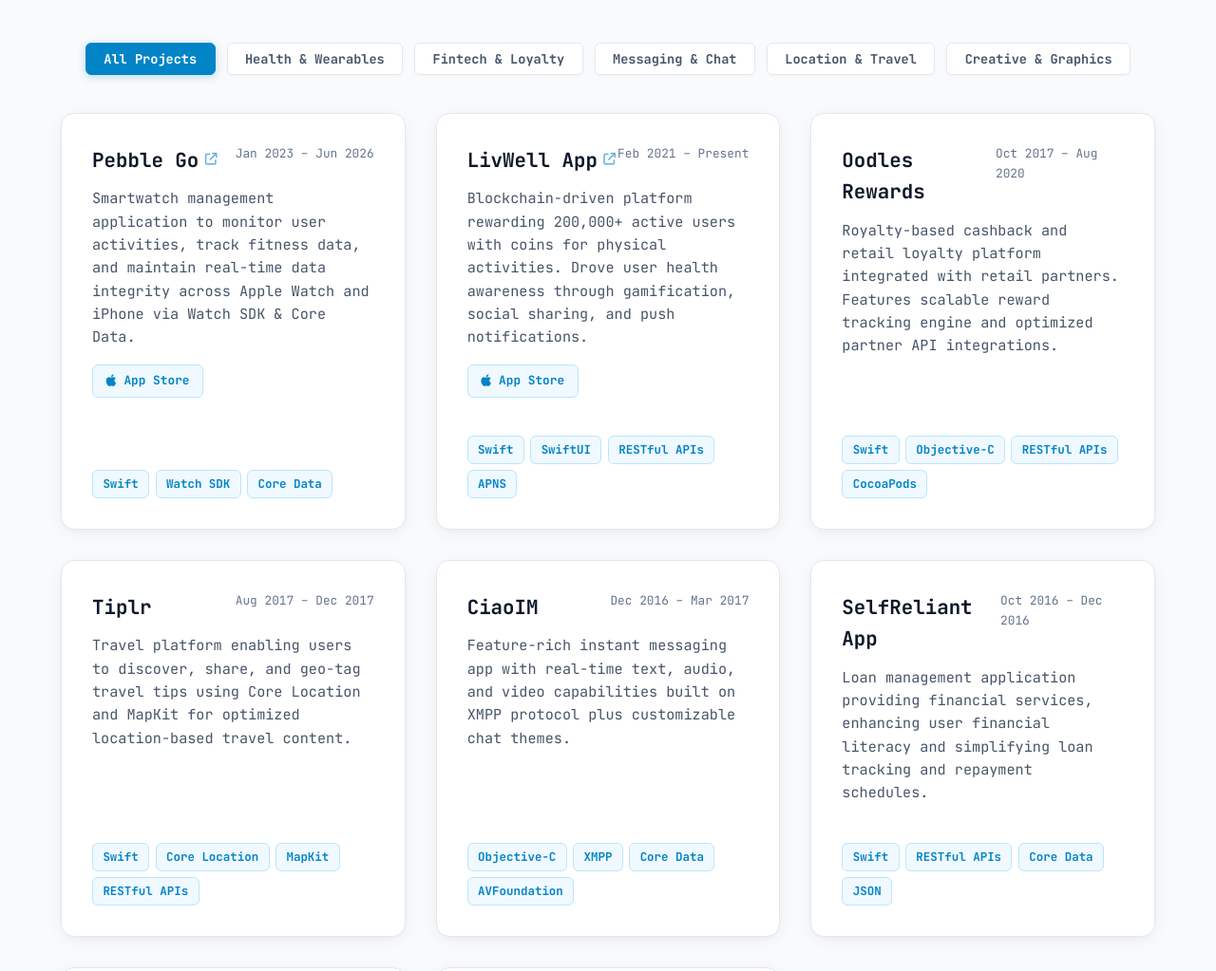
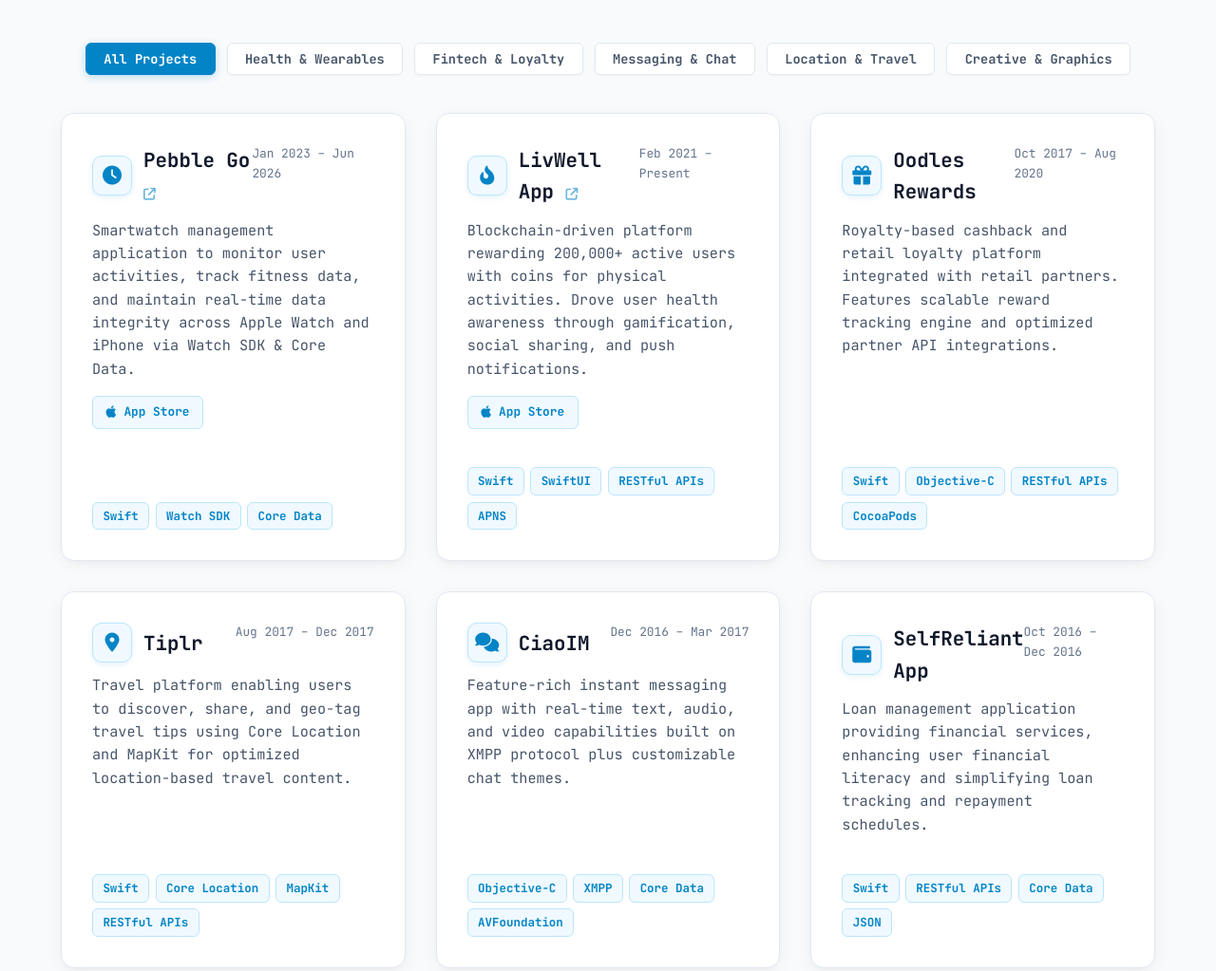
Before and after one commit to avinashamanjha251/avinashamanjha, a plain HTML site: page index.html in a window 1280 px wide. Shown: the part 4120-5143 px from the top of the page at 95% size. Drawn offline with Linux system fonts and the light colour scheme.

Commit message:
Add square app icons to all project cards and make App Store cards completely clickable

```diff
--- a/index.html
+++ b/index.html
@@ -360,47 +360,53 @@
 
       <div class="projects-grid">
         <!-- Project 1 -->
-        <div class="project-card" data-category="health">
+        <a href="https://apps.apple.com/in/app/pebble-go-pebblesquad/id6452240092" target="_blank" rel="noopener noreferrer" class="project-card project-card-link" data-category="health">
           <div class="project-top">
             <div class="project-header">
+              <div class="project-title-wrapper">
+                <div class="app-icon-square">
+                  <i class="fa-solid fa-clock"></i>
+                </div>
                 <h3 class="project-title">
-                <a href="https://apps.apple.com/in/app/pebble-go-pebblesquad/id6452240092" target="_blank" rel="noopener noreferrer" class="project-title-link">
                   Pebble Go <i class="fa-solid fa-arrow-up-right-from-square title-link-icon"></i>
-                </a>
                 </h3>
+              </div>
               <span class="project-date">Jan 2023 – Jun 2026</span>
             </div>
             <p class="project-desc">
               Smartwatch management application to monitor user activities, track fitness data, and maintain real-time data integrity across Apple Watch and iPhone via Watch SDK & Core Data.
             </p>
-            <a href="https://apps.apple.com/in/app/pebble-go-pebblesquad/id6452240092" target="_blank" rel="noopener noreferrer" class="project-app-link">
+            <div class="project-app-link">
               <i class="fa-brands fa-apple"></i> App Store
-            </a>
+            </div>
           </div>
           <div class="project-tech">
             <span class="tech-tag">Swift</span>
             <span class="tech-tag">Watch SDK</span>
             <span class="tech-tag">Core Data</span>
           </div>
-        </div>
+        </a>
 
         <!-- Project 2 -->
-        <div class="project-card" data-category="health fintech">
+        <a href="https://apps.apple.com/in/app/livwell-s%E1%BB%A9c-kh%E1%BB%8Fe-th%E1%BB%8Bnh-v%C6%B0%E1%BB%A3ng/id1509195628" target="_blank" rel="noopener noreferrer" class="project-card project-card-link" data-category="health fintech">
           <div class="project-top">
             <div class="project-header">
+              <div class="project-title-wrapper">
+                <div class="app-icon-square">
+                  <i class="fa-solid fa-fire-flame-curved"></i>
+                </div>
                 <h3 class="project-title">
-                <a href="https://apps.apple.com/in/app/livwell-s%E1%BB%A9c-kh%E1%BB%8Fe-th%E1%BB%8Bnh-v%C6%B0%E1%BB%A3ng/id1509195628" target="_blank" rel="noopener noreferrer" class="project-title-link">
                   LivWell App <i class="fa-solid fa-arrow-up-right-from-square title-link-icon"></i>
-                </a>
                 </h3>
+              </div>
               <span class="project-date">Feb 2021 – Present</span>
             </div>
             <p class="project-desc">
               Blockchain-driven platform rewarding 200,000+ active users with coins for physical activities. Drove user health awareness through gamification, social sharing, and push notifications.
             </p>
-            <a href="https://apps.apple.com/in/app/livwell-s%E1%BB%A9c-kh%E1%BB%8Fe-th%E1%BB%8Bnh-v%C6%B0%E1%BB%A3ng/id1509195628" target="_blank" rel="noopener noreferrer" class="project-app-link">
+            <div class="project-app-link">
               <i class="fa-brands fa-apple"></i> App Store
-            </a>
+            </div>
           </div>
           <div class="project-tech">
             <span class="tech-tag">Swift</span>
@@ -408,13 +414,18 @@
             <span class="tech-tag">RESTful APIs</span>
             <span class="tech-tag">APNS</span>
           </div>
-        </div>
+        </a>
 
         <!-- Project 3 -->
         <div class="project-card" data-category="fintech">
           <div class="project-top">
             <div class="project-header">
+              <div class="project-title-wrapper">
+                <div class="app-icon-square">
+                  <i class="fa-solid fa-gift"></i>
+                </div>
                 <h3 class="project-title">Oodles Rewards</h3>
+              </div>
               <span class="project-date">Oct 2017 – Aug 2020</span>
             </div>
             <p class="project-desc">
@@ -433,7 +444,12 @@
         <div class="project-card" data-category="location">
           <div class="project-top">
             <div class="project-header">
+              <div class="project-title-wrapper">
+                <div class="app-icon-square">
+                  <i class="fa-solid fa-location-dot"></i>
+                </div>
                 <h3 class="project-title">Tiplr</h3>
+              </div>
               <span class="project-date">Aug 2017 – Dec 2017</span>
             </div>
             <p class="project-desc">
@@ -452,7 +468,12 @@
         <div class="project-card" data-category="messaging">
           <div class="project-top">
             <div class="project-header">
+              <div class="project-title-wrapper">
+                <div class="app-icon-square">
+                  <i class="fa-solid fa-comments"></i>
+                </div>
                 <h3 class="project-title">CiaoIM</h3>
+              </div>
               <span class="project-date">Dec 2016 – Mar 2017</span>
             </div>
             <p class="project-desc">
@@ -471,7 +492,12 @@
         <div class="project-card" data-category="fintech">
           <div class="project-top">
             <div class="project-header">
+              <div class="project-title-wrapper">
+                <div class="app-icon-square">
+                  <i class="fa-solid fa-wallet"></i>
+                </div>
                 <h3 class="project-title">SelfReliant App</h3>
+              </div>
               <span class="project-date">Oct 2016 – Dec 2016</span>
             </div>
             <p class="project-desc">
@@ -490,7 +516,12 @@
         <div class="project-card" data-category="creative">
           <div class="project-top">
             <div class="project-header">
+              <div class="project-title-wrapper">
+                <div class="app-icon-square">
+                  <i class="fa-solid fa-palette"></i>
+                </div>
                 <h3 class="project-title">CiaoPaint</h3>
+              </div>
               <span class="project-date">May 2016 – Jul 2016</span>
             </div>
             <p class="project-desc">
@@ -508,7 +539,12 @@
         <div class="project-card" data-category="location">
           <div class="project-top">
             <div class="project-header">
+              <div class="project-title-wrapper">
+                <div class="app-icon-square">
+                  <i class="fa-solid fa-flag-checkered"></i>
+                </div>
                 <h3 class="project-title">BirdieGolf App</h3>
+              </div>
               <span class="project-date">Mar 2016 – May 2016</span>
             </div>
             <p class="project-desc">
--- a/style.css
+++ b/style.css
@@ -745,10 +745,41 @@
   transition: var(--transition-normal);
 }
 
-.project-card:hover {
-  transform: translateY(-5px);
+a.project-card {
+  text-decoration: none;
+  color: inherit;
+  cursor: pointer;
+}
+
+.project-title-wrapper {
+  display: flex;
+  align-items: center;
+  gap: 0.75rem;
+}
+
+.app-icon-square {
+  width: 42px;
+  height: 42px;
+  min-width: 42px;
+  min-height: 42px;
+  flex-shrink: 0;
+  border-radius: 10px;
+  background: #f0f9ff;
+  border: 1px solid #bae6fd;
+  display: flex;
+  align-items: center;
+  justify-content: center;
+  color: var(--xcode-blue);
+  font-size: 1.25rem;
+  box-shadow: 0 2px 6px rgba(2, 132, 199, 0.1);
+  transition: var(--transition-fast);
+}
+
+.project-card:hover .app-icon-square {
+  background: var(--xcode-blue);
   border-color: var(--xcode-blue);
-  box-shadow: 0 8px 25px rgba(2, 132, 199, 0.12);
+  color: #ffffff;
+  transform: scale(1.05);
 }
 
 .project-top {
```
Lines whose indentation alone changed are shown as unchanged.
